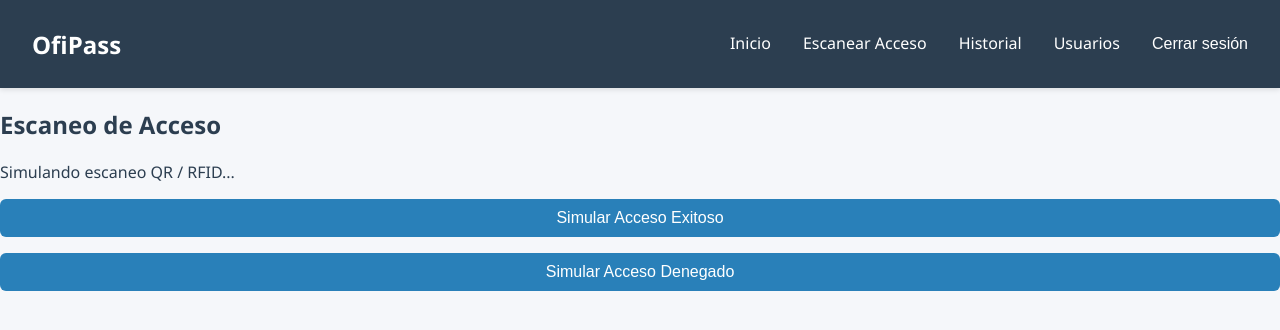
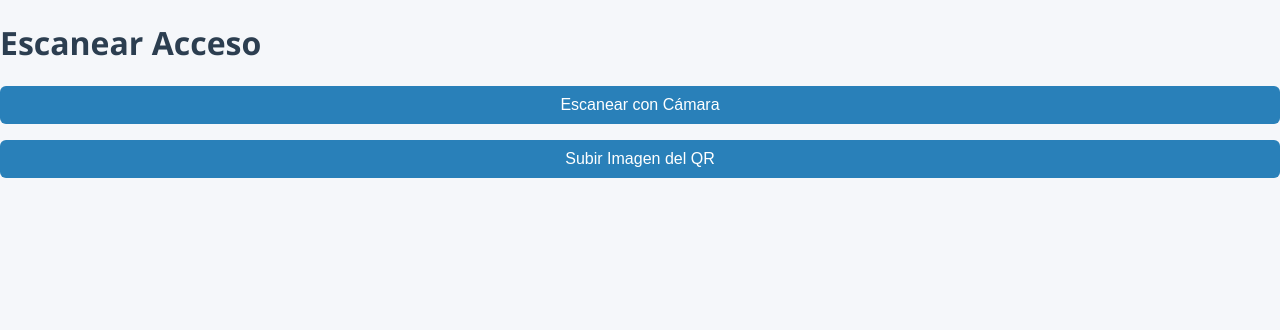
Before and after one commit to JaviCuri/Actividades, a React (Create React App) app: page /scan in a window 1280 px wide. Shown: the top 330 px of the page. Built offline with nearby package versions, Linux system fonts and the light colour scheme; sample sign-in values are in the browser's storage.

Commit message:
PruebaEscan

```diff
--- a/package.json
+++ b/package.json
@@ -7,8 +7,10 @@
     "@testing-library/jest-dom": "^6.6.3",
     "@testing-library/react": "^16.3.0",
     "@testing-library/user-event": "^13.5.0",
+    "html5-qrcode": "^2.3.8",
     "react": "^19.1.0",
     "react-dom": "^19.1.0",
+    "react-qr-reader": "^3.0.0-beta-1",
     "react-router-dom": "^7.5.1",
     "react-scripts": "5.0.1",
     "web-vitals": "^2.1.4"
--- a/src/App.js
+++ b/src/App.js
@@ -2,11 +2,12 @@ import React from 'react';
 import { BrowserRouter as Router, Routes, Route } from 'react-router-dom';
 import Login from './pages/Login';
 import Dashboard from './pages/Dashboard';
-import Scan from './pages/ScanAccess';
+import ScanAccess from './pages/ScanAccess';
 import History from './pages/History';
 import Users from './pages/UserManagement';
 import Navbar from './Navbar';
 import PrivateRoute from './PrivateRoute';
+
 
 import './App.css'
 
@@ -29,17 +30,8 @@ function App() {
             </PrivateRoute>
           }
         />
-        <Route
-          path="/scan"
-          element={
-            <PrivateRoute>
-              <>
-                <Navbar />
-                <Scan />
-              </>
-            </PrivateRoute>
-          }
-        />
+        <Route path="/scan" element={<PrivateRoute><ScanAccess /></PrivateRoute>} />
+
         <Route
           path="/history"
           element={
--- a/src/pages/ScanAccess.js
+++ b/src/pages/ScanAccess.js
@@ -1,14 +1,71 @@
-import React from 'react';
 
-function ScanAccess() {
+import React, { useState } from 'react';
+import { QrReader } from 'react-qr-reader';
+import { Html5Qrcode } from 'html5-qrcode';
+
+const ScanAccess = () => {
+  const [scanMethod, setScanMethod] = useState(null); // cámara o subir imagen
+  const [result, setResult] = useState('');
+
+  const handleFileInput = async (event) => {
+    const file = event.target.files[0];
+    if (!file) return;
+
+    const reader = new FileReader();
+    reader.onload = async (e) => {
+      const imgDataUrl = e.target.result;
+      const html5QrCode = new Html5Qrcode("reader");
+      try {
+        const decodedText = await html5QrCode.scanFile(file, true);
+        setResult(`QR detectado: ${decodedText}`);
+      } catch (error) {
+        setResult('No se pudo leer el QR. Intenta otra imagen.');
+      }
+    };
+    reader.readAsDataURL(file);
+  };
+
   return (
-    <div>
-      <h2>Escaneo de Acceso</h2>
-      <p>Simulando escaneo QR / RFID...</p>
-      <button>Simular Acceso Exitoso</button>
-      <button>Simular Acceso Denegado</button>
+    <div className="scan-access-container">
+      <h1>Escanear Acceso</h1>
+
+      {!scanMethod && (
+        <div className="scan-options">
+          <button onClick={() => setScanMethod('camera')}>Escanear con Cámara</button>
+          <button onClick={() => setScanMethod('upload')}>Subir Imagen del QR</button>
+        </div>
+      )}
+
+      {scanMethod === 'camera' && (
+        <div className="camera-scanner">
+          <QrReader
+            constraints={{ facingMode: 'environment' }}
+            onResult={(result, error) => {
+              if (!!result) {
+                setResult(`QR detectado: ${result?.text}`);
+              }
+            }}
+            style={{ width: '100%' }}
+          />
+          <button onClick={() => setScanMethod(null)}>Volver</button>
+        </div>
+      )}
+
+      {scanMethod === 'upload' && (
+        <div className="upload-scanner">
+          <input type="file" accept="image/*" onChange={handleFileInput} />
+          <div id="reader" style={{ display: 'none' }}></div>
+          <button onClick={() => setScanMethod(null)}>Volver</button>
+        </div>
+      )}
+
+      {result && (
+        <div className="scan-result">
+          <h3>{result}</h3>
+        </div>
+      )}
     </div>
   );
-}
+};
 
 export default ScanAccess;
```
Also changed, not shown: 2 other files (tests, documents, lock files or other folders).
